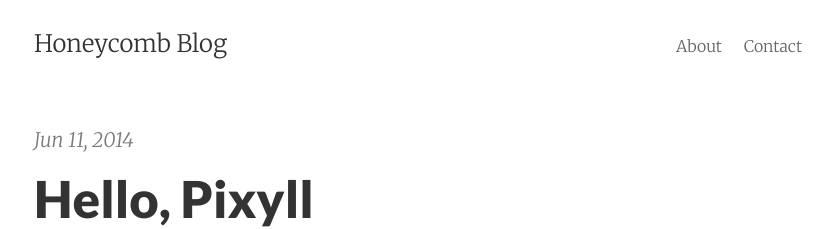
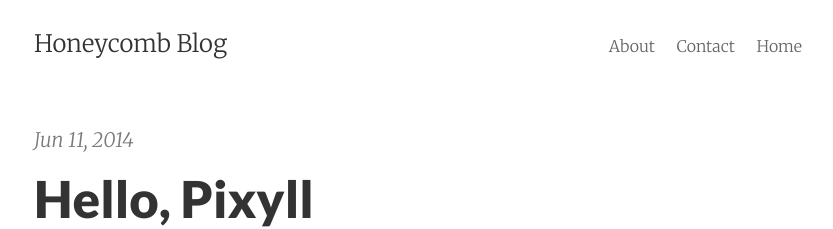
Before and after one commit to francislewis/honeycomb-blog, a Jekyll site: the page built from index.html, in a window 1280 px wide. Shown: the top 229 px of the page, without its empty margins (222-1055 px from the left). Built offline with Jekyll 4.4.1, drawn with Linux system fonts in a browser that asks for light colours; nearby versions of some CDN libraries; Markdown is read by kramdown in place of the engine named in the settings; the list of posts is cut into pages by our own code.

```diff
--- a/_includes/navigation.html
+++ b/_includes/navigation.html
@@ -1,2 +1,3 @@
-<a href="{{ site.baseurl }}/about/">About</a>
-<a href="{{ site.baseurl }}/contact/">Contact</a>
+<a href="http://www.honeycombskate.com/about/">About</a>
+<a href="http://www.honeycombskate.com/contact/">Contact</a>
+<a href="http://www.honeycombskate.com/">Home</a>
```
